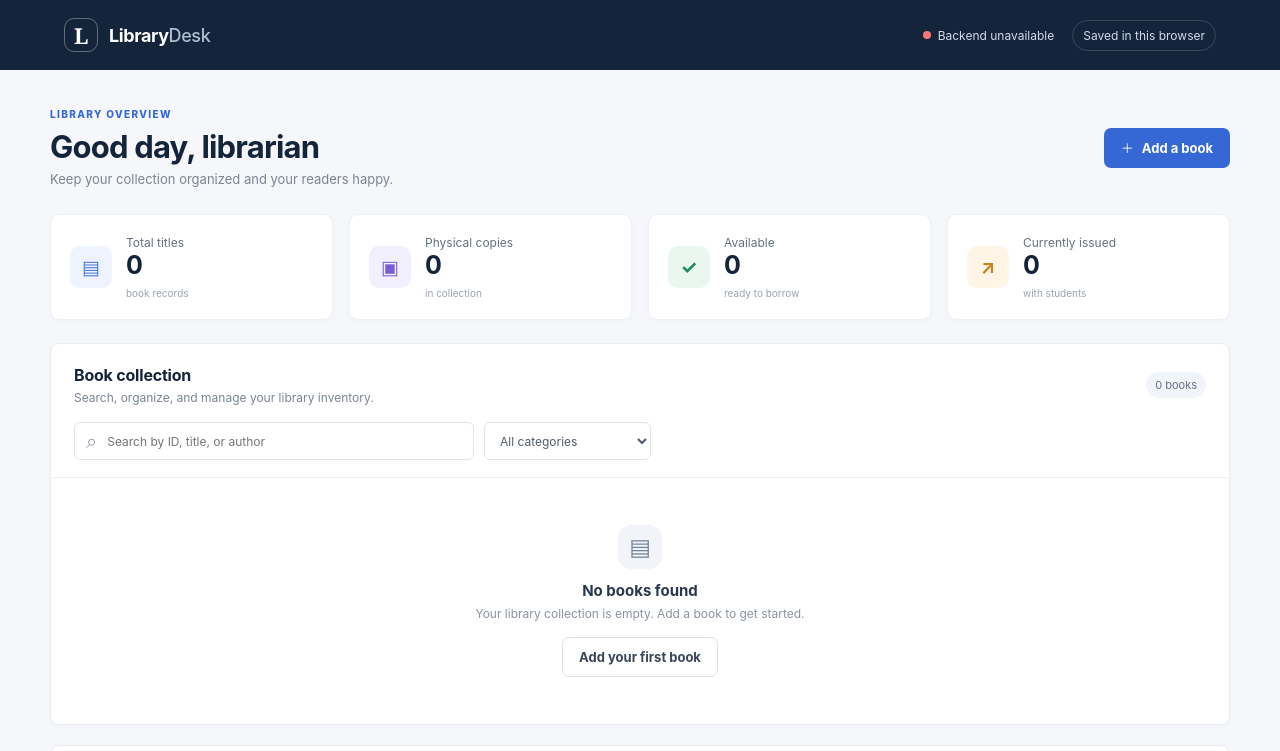
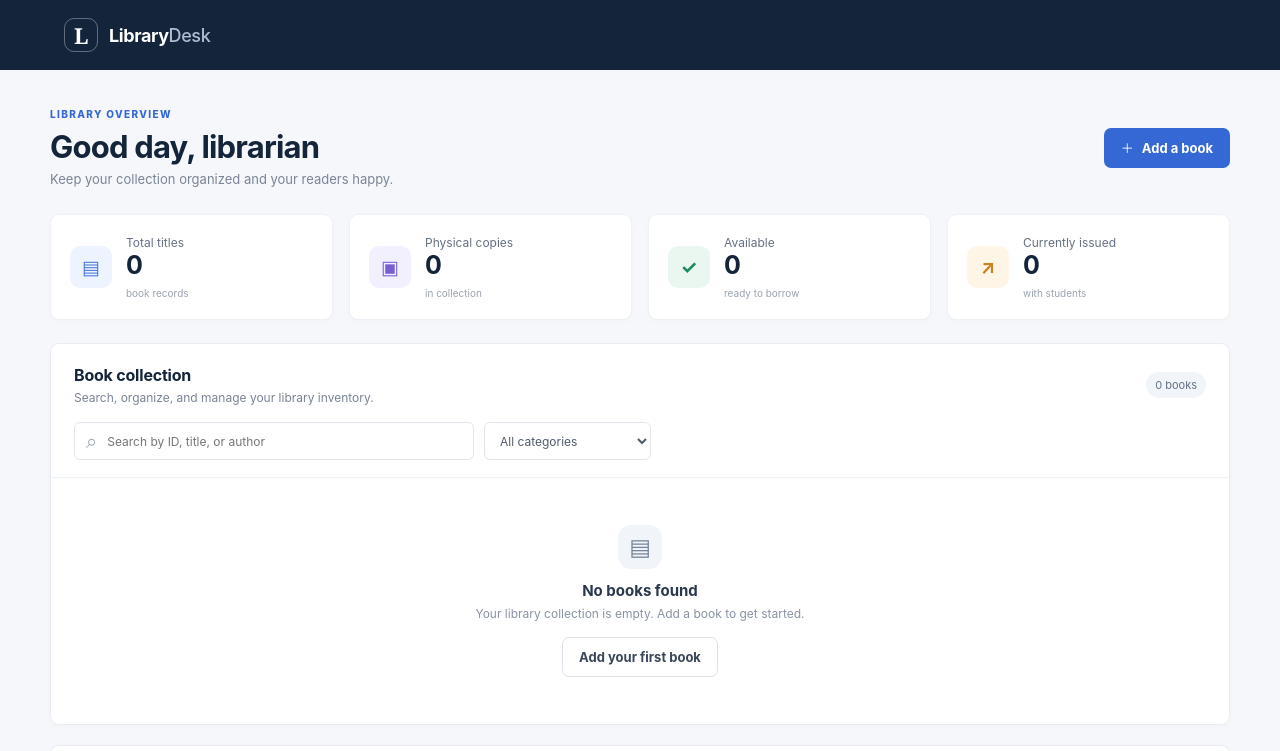
Before and after one commit to Renuka1442006/Library-Management-System, a website: page public/index.html in a window 1280 px wide. Shown: the top 751 px of the page. Drawn offline with Linux system fonts and the light colour scheme; no server answers.

Commit message:
frontend change

```diff
--- a/public/index.html
+++ b/public/index.html
@@ -15,11 +15,11 @@
         <span>Library<span class="brand-light">Desk</span></span>
       </a>
       <div class="topbar-right">
-        <span class="backend-status" id="backend-status" role="status">
+        <!-- <span class="backend-status" id="backend-status" role="status">
           <span class="status-dot" aria-hidden="true"></span>
           Checking server…
         </span>
-        <span class="local-badge">Saved in this browser</span>
+        <span class="local-badge">Saved in this browser</span> -->
       </div>
     </header>
 
```
